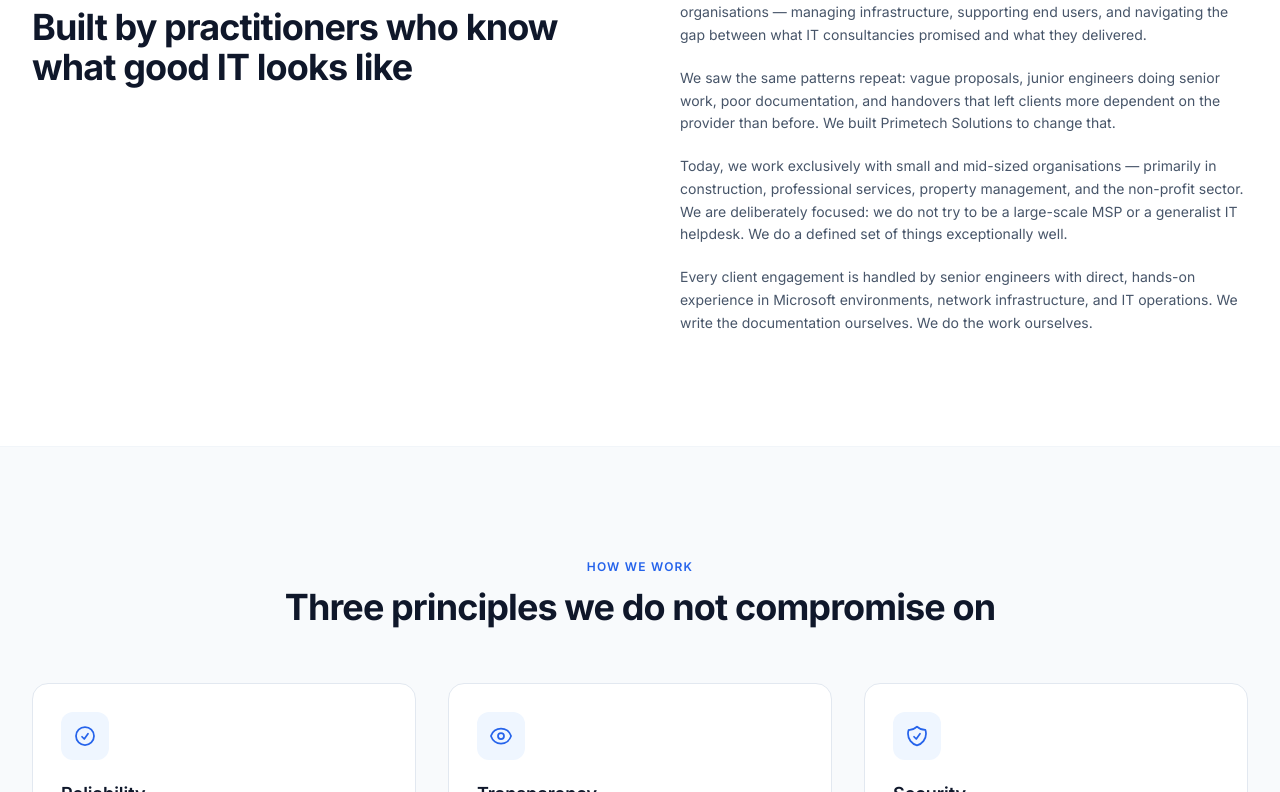
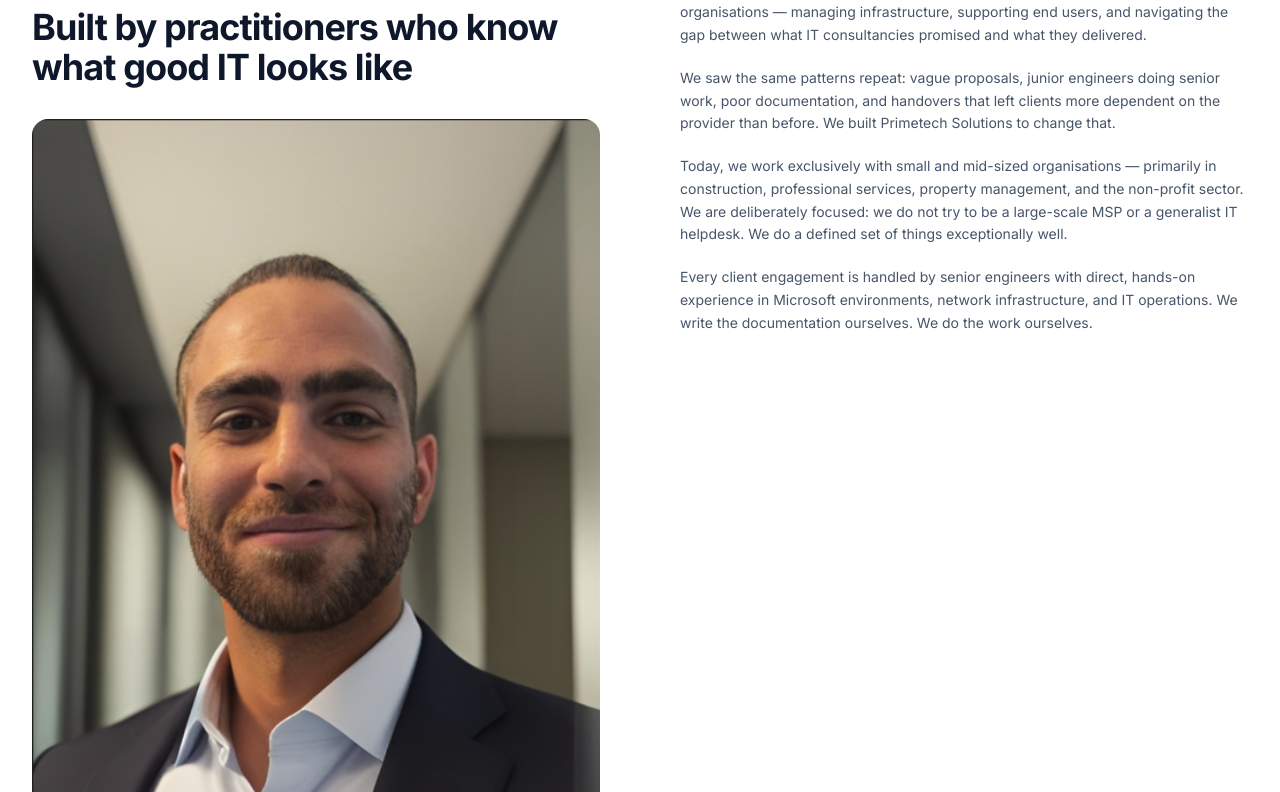
Before and after one commit to Primetechsolutionss/program, a Next.js app in the folder primetech-solutions/: page /about in a window 1280 px wide. Shown: the part 508-1300 px from the top of the page. Built offline with nearby package versions, Linux system fonts and the light colour scheme.

Commit message:
Add William Einald photo to About page
Co-Authored-By: Claude Sonnet 4.6 <noreply@anthropic.com>

```diff
--- a/primetech-solutions/src/app/about/page.tsx
+++ b/primetech-solutions/src/app/about/page.tsx
@@ -1,5 +1,6 @@
 import type { Metadata } from 'next'
 import Link from 'next/link'
+import Image from 'next/image'
 import FinalCTA from '@/components/sections/FinalCTA'
 
 export const metadata: Metadata = {
@@ -121,6 +122,15 @@ export default function AboutPage() {
               <h2 id="story-heading" className="text-3xl lg:text-4xl font-bold text-slate-900 tracking-tight">
                 Built by practitioners who know what good IT looks like
               </h2>
+              <div className="mt-8 rounded-2xl overflow-hidden">
+                <Image
+                  src="/Images/about.PNG"
+                  alt="William Einald - CEO & Founder"
+                  width={800}
+                  height={600}
+                  className="w-full h-auto object-cover"
+                />
+              </div>
             </div>
             <div className="space-y-5 text-sm text-slate-600 leading-relaxed">
               <p>
```
